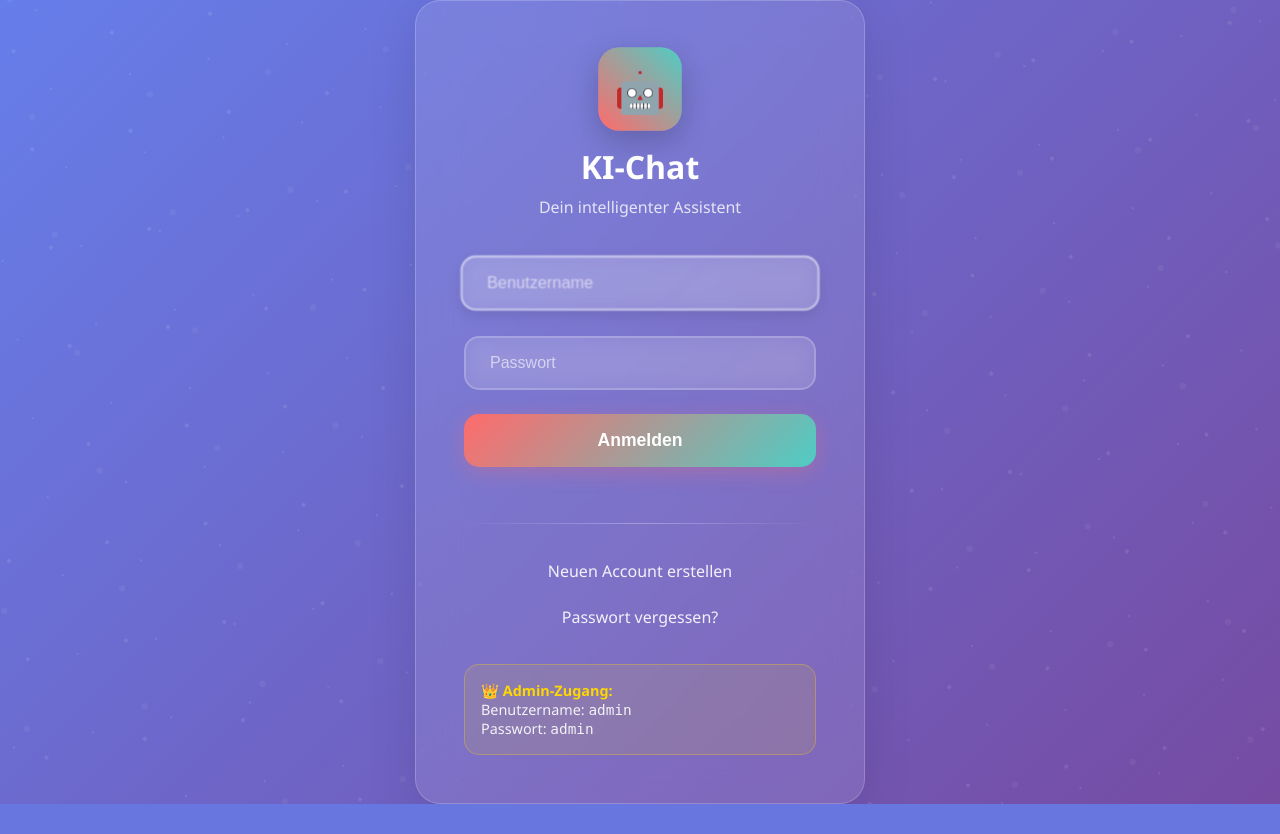
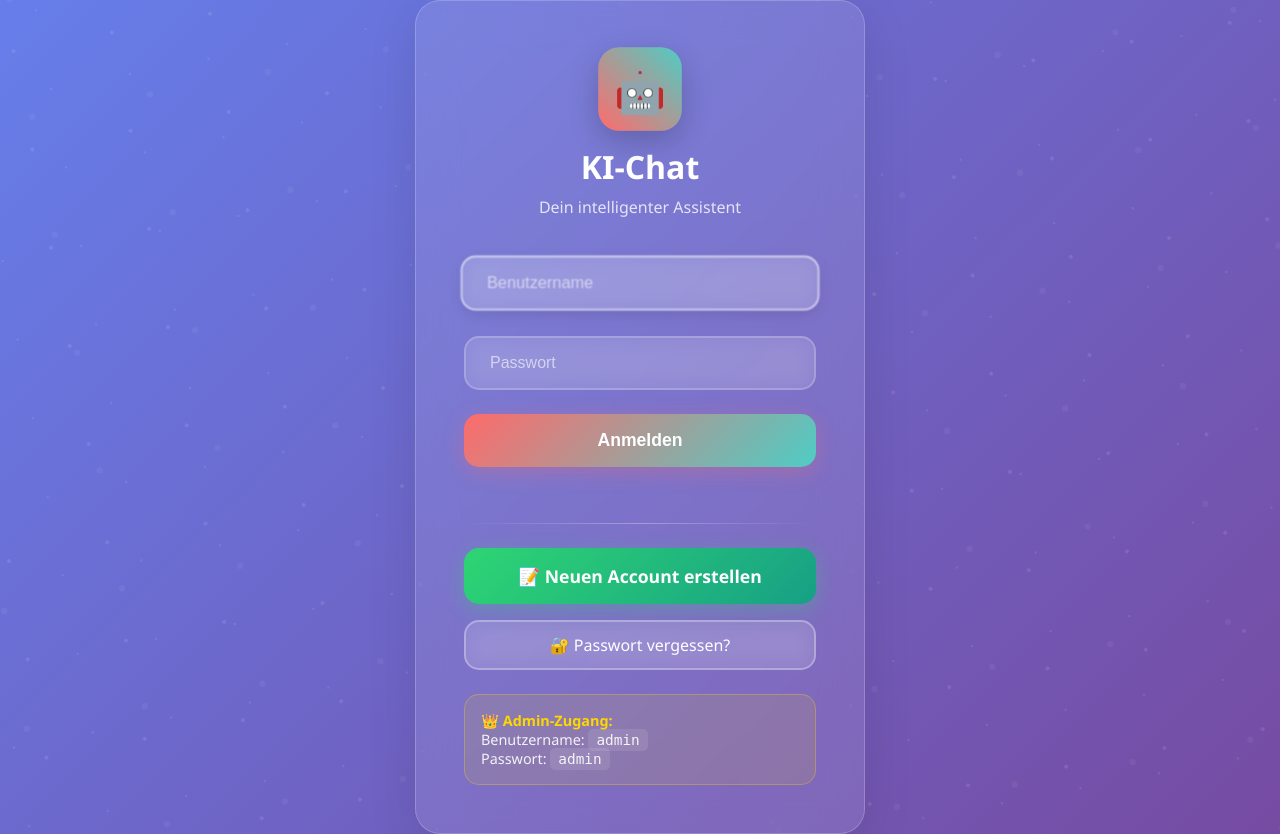
Before and after one commit to IchmagWasser/ai-girlfriend-test, a FastAPI app: page / in a window 1280 px wide. Before the commit the page ends 804 px from the top, so only its background shows below. Run offline with FastAPI, Linux system fonts and the light colour scheme.

Commit message:
Update: Neue Funktionen eingebaut

```diff
--- a/templates/login.html
+++ b/templates/login.html
@@ -138,7 +138,7 @@
             font-weight: 600;
             cursor: pointer;
             transition: all 0.3s ease;
-            margin-bottom: 1.5rem;
+            margin-bottom: 2rem;
             box-shadow: 0 5px 20px rgba(255, 107, 107, 0.3);
         }
 
@@ -180,32 +180,62 @@
             backdrop-filter: blur(10px);
         }
 
-        .links-section {
-            text-align: center;
-            margin-top: 1.5rem;
-        }
-
-        .auth-link {
-            color: rgba(255, 255, 255, 0.9);
-            text-decoration: none;
-            font-weight: 500;
-            transition: all 0.3s ease;
-            padding: 0.5rem 1rem;
-            border-radius: 10px;
-            display: inline-block;
-            margin: 0.25rem;
-        }
-
-        .auth-link:hover {
-            background: rgba(255, 255, 255, 0.1);
-            color: white;
-            transform: translateY(-1px);
-        }
-
         .divider {
             height: 1px;
             background: linear-gradient(90deg, transparent, rgba(255,255,255,0.3), transparent);
-            margin: 2rem 0 1.5rem;
+            margin: 1.5rem 0;
+        }
+
+        .action-buttons {
+            display: flex;
+            flex-direction: column;
+            gap: 1rem;
+            margin-bottom: 1.5rem;
+        }
+
+        .register-btn {
+            width: 100%;
+            padding: 1rem;
+            background: linear-gradient(135deg, #2ed573 0%, #17a085 100%);
+            border: none;
+            border-radius: 15px;
+            color: white;
+            font-size: 1.1rem;
+            font-weight: 600;
+            cursor: pointer;
+            transition: all 0.3s ease;
+            text-decoration: none;
+            text-align: center;
+            display: block;
+            box-shadow: 0 5px 20px rgba(46, 213, 115, 0.3);
+        }
+
+        .register-btn:hover {
+            transform: translateY(-3px);
+            box-shadow: 0 8px 25px rgba(46, 213, 115, 0.4);
+        }
+
+        .reset-btn {
+            width: 100%;
+            padding: 0.75rem;
+            background: rgba(255, 255, 255, 0.1);
+            border: 2px solid rgba(255, 255, 255, 0.3);
+            border-radius: 15px;
+            color: white;
+            font-size: 1rem;
+            font-weight: 500;
+            cursor: pointer;
+            transition: all 0.3s ease;
+            text-decoration: none;
+            text-align: center;
+            display: block;
+            backdrop-filter: blur(10px);
+        }
+
+        .reset-btn:hover {
+            background: rgba(255, 255, 255, 0.2);
+            border-color: rgba(255, 255, 255, 0.5);
+            transform: translateY(-2px);
         }
 
         .admin-info {
@@ -220,6 +250,13 @@
 
         .admin-info strong {
             color: #ffd700;
+        }
+
+        .admin-info code {
+            background: rgba(255, 255, 255, 0.1);
+            padding: 0.2rem 0.5rem;
+            border-radius: 5px;
+            font-family: monospace;
         }
 
         /* Responsive */
@@ -237,6 +274,10 @@
 
             .logo-text {
                 font-size: 1.5rem;
+            }
+
+            .action-buttons {
+                gap: 0.75rem;
             }
         }
     </style>
@@ -287,10 +328,14 @@
 
         <div class="divider"></div>
 
-        <div class="links-section">
-            <a href="/register" class="auth-link">Neuen Account erstellen</a>
-            <br>
-            <a href="/reset" class="auth-link">Passwort vergessen?</a>
+        <div class="action-buttons">
+            <a href="/register" class="register-btn">
+                📝 Neuen Account erstellen
+            </a>
+
+            <a href="/reset" class="reset-btn">
+                🔐 Passwort vergessen?
+            </a>
         </div>
 
         <div class="admin-info">
@@ -319,6 +364,18 @@
             if (inputs.length > 0) {
                 inputs[0].focus();
             }
+
+            // Button hover effects
+            const buttons = document.querySelectorAll('.register-btn, .reset-btn');
+            buttons.forEach(button => {
+                button.addEventListener('mouseenter', function() {
+                    this.style.transform = 'translateY(-3px) scale(1.02)';
+                });
+
+                button.addEventListener('mouseleave', function() {
+                    this.style.transform = 'translateY(0) scale(1)';
+                });
+            });
         });
     </script>
 </body>
```
